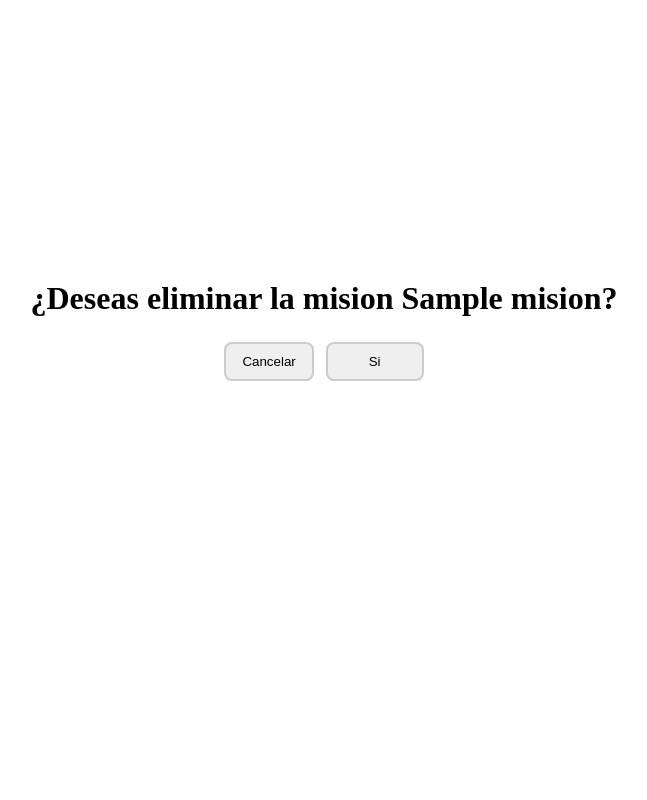
After one commit to luismeza8/assistance_system, a Django app: page /eliminar_mision/1 in a window 1280 px wide. The commit adds this page. Shown: the whole page, without its empty margins (316-963 px from the left). Run offline with Django 5.2, Linux system fonts and the light colour scheme; tables that the repository leaves empty hold one stand-in row (values such as "Sample post").

Commit message:
eliminar mision agregado

```diff
--- /dev/null
+++ b/registro/templates/registro/eliminar_mision.html
@@ -0,0 +1,14 @@
+{% load static %}
+<head>
+  <link rel="stylesheet" href="{% static 'css/eliminar_mision.css' %}">
+</head>
+<body>
+  <div class='contenido'>
+    <form method='POST'>
+      {% csrf_token %}
+      <h1>¿Deseas eliminar la mision {{ mision.nombre }}?</h1>
+        <button class='btn_cancelar' type='button' onclick='window.history.back()'>Cancelar</button>
+      <button class='btn_si' type="submit">Si</button>
+    </form>
+  </div>
+</body>
--- a/registro/templates/registro/misiones.html
+++ b/registro/templates/registro/misiones.html
@@ -39,7 +39,9 @@
         <a href='{% url 'editar_mision' mision.pk %}'>
           <button>Editar</button>
         </a>
-        <button>Eliminar</button>
+        <a href='{% url 'eliminar_mision' mision.pk %}'>
+          <button>Eliminar</button>
+        </a>
       </td>
     </tr>
     {% endfor %}
--- a/registro/urls.py
+++ b/registro/urls.py
@@ -10,4 +10,5 @@ urlpatterns = [
     path('eliminar_miembro/<int:primary_key>', views.eliminar_miembro, name='eliminar_miembro'),
     path('agregar_mision', views.agregar_mision, name='agregar_mision'),
     path('editar_mision/<int:primary_key>', views.editar_mision, name='editar_mision'),
+    path('eliminar_mision/<int:primary_key>', views.eliminar_mision, name='eliminar_mision'),
 ]
--- a/registro/views.py
+++ b/registro/views.py
@@ -71,3 +71,13 @@ def editar_mision(request, primary_key):
             return redirect('misiones')
 
     return render(request, 'registro/formulario_misiones.html', {'form': form})
+
+
+def eliminar_mision(request, primary_key):
+    mision = Mision.objects.get(pk=primary_key)
+
+    if request.method == 'POST':
+        mision.delete()
+        return redirect('misiones')
+
+    return render(request, 'registro/eliminar_mision.html', {'mision': mision})
--- /dev/null
+++ b/static/css/eliminar_mision.css
@@ -0,0 +1,26 @@
+body {
+  height: 100%;
+  margin: 0;
+  display: flex;
+  justify-content: center;
+  align-items: center;
+}
+
+.contenido {
+  text-align: center;
+  margin-bottom: 140px;
+}
+
+.btn_si {
+  padding: 10px 41px;
+  margin: 4px;
+  border: 2px solid #ccc;
+  border-radius: 8px;
+}
+
+.btn_cancelar {
+  padding: 10px 16px;
+  margin: 4px;
+  border: 2px solid #ccc;
+  border-radius: 8px;
+}
```
